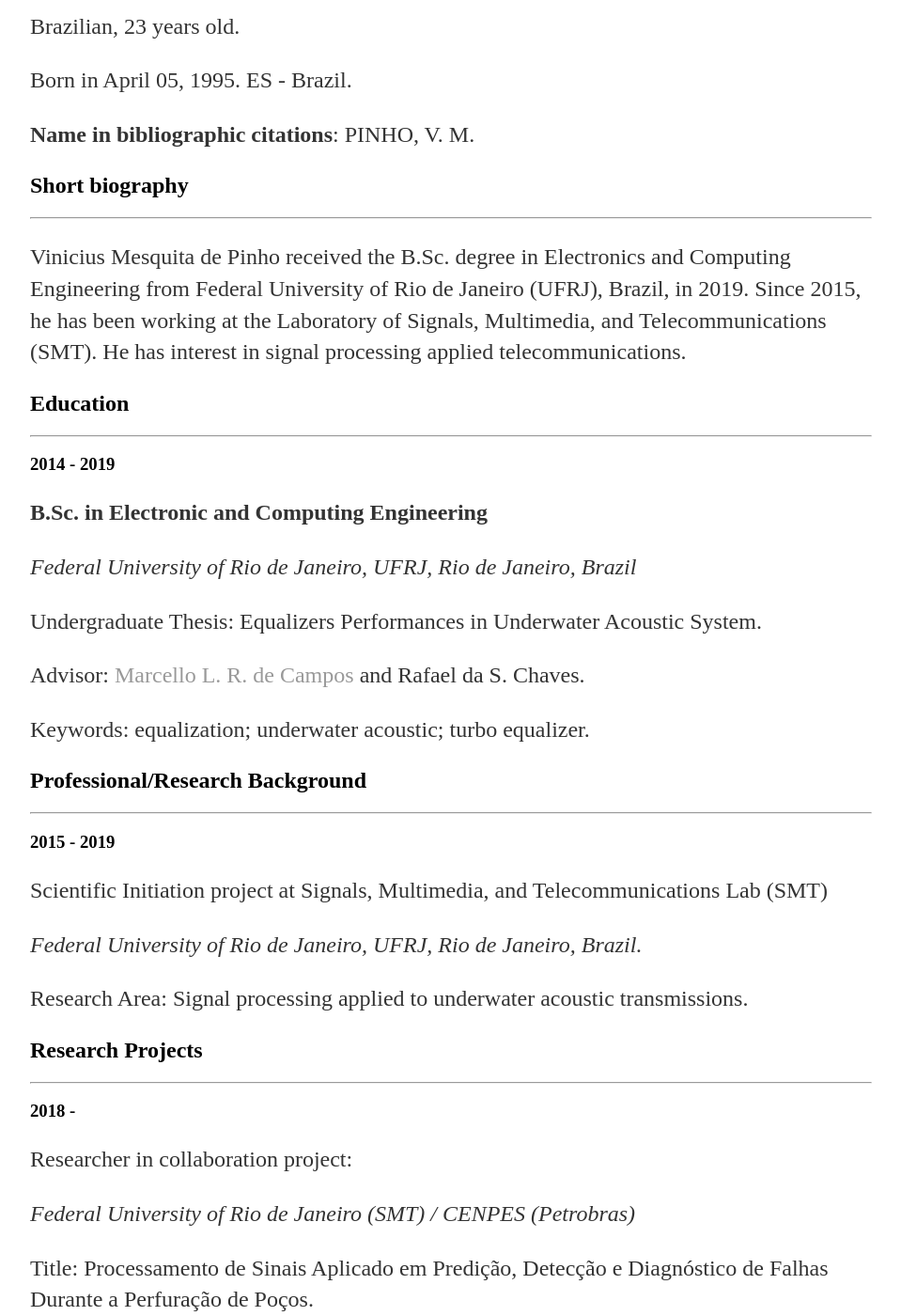
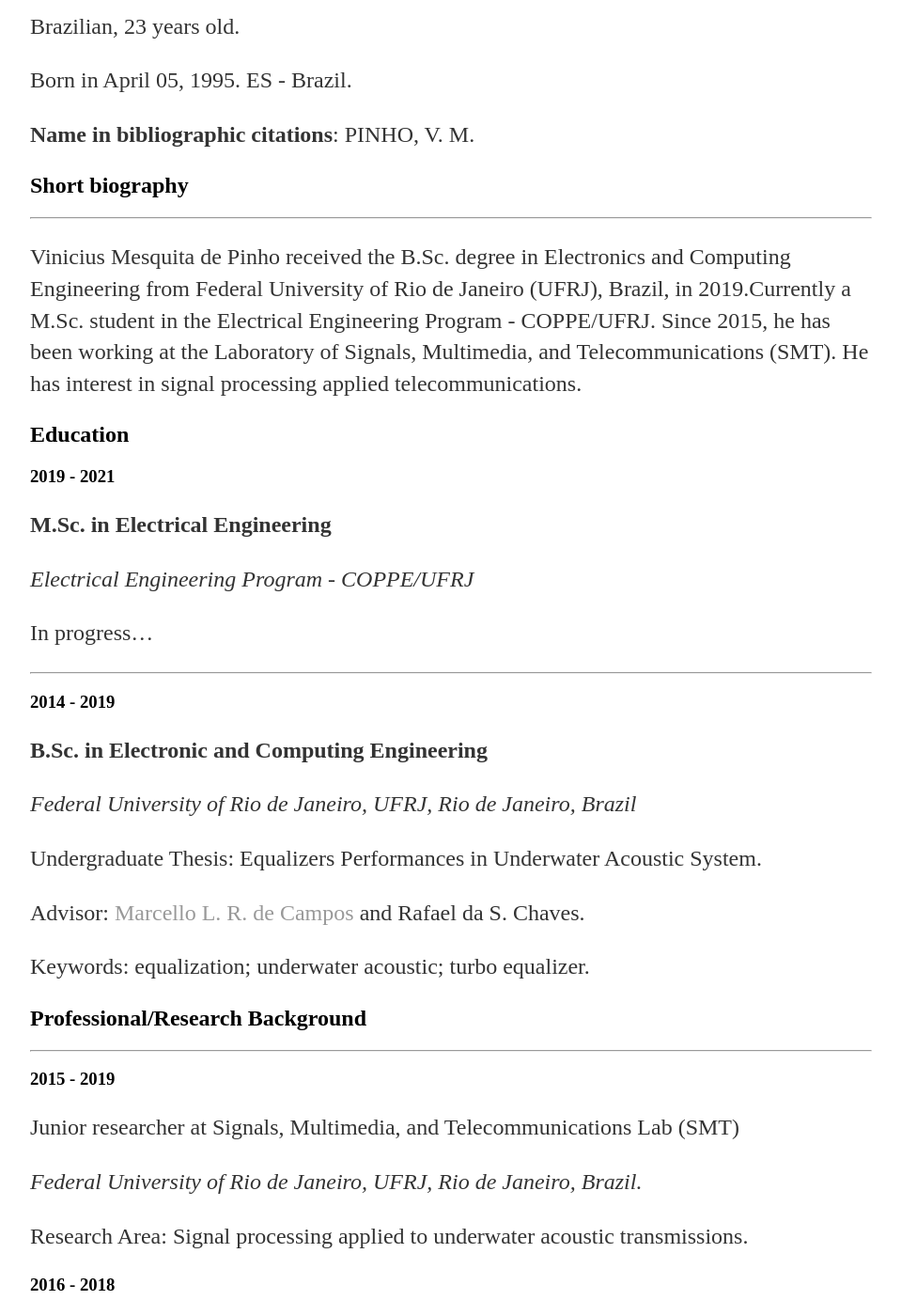
Before and after one commit to mesquita/mesquita.github.io, a Jekyll site: the page built from cv.md, in a window 1280 px wide and 1400 px high, scrolled down 677 px. Shown: the whole window at 94% size, without its empty margins (160-1119 px from the left). Built offline with Jekyll 4.4.1, drawn with Linux system fonts in a browser that asks for light colours; some of the changed text lies outside the part shown.

Commit message:
atualizado o cv

```diff
--- a/cv.md
+++ b/cv.md
@@ -31,9 +31,18 @@
 
 ## Short biography
 ---
-Vinicius Mesquita de Pinho received the B.Sc. degree in Electronics and Computing Engineering from Federal University of Rio de Janeiro (UFRJ), Brazil, in 2019. Since 2015, he has been working at the Laboratory of Signals, Multimedia, and Telecommunications (SMT). He has interest in signal processing applied telecommunications.
+Vinicius Mesquita de Pinho received the B.Sc. degree in Electronics and Computing Engineering from Federal University of Rio de Janeiro (UFRJ), Brazil, in 2019.Currently a M.Sc. student in the Electrical Engineering Program - COPPE/UFRJ. Since 2015, he has been working at the Laboratory of Signals, Multimedia, and Telecommunications (SMT). He has interest in signal processing applied telecommunications.
 
 ## Education
+
+### 2019 - 2021
+
+**M.Sc. in Electrical Engineering**
+
+*Electrical Engineering Program - COPPE/UFRJ*
+
+In progress...
+
 ---
 
 ### 2014 - 2019
@@ -54,11 +63,19 @@
 
 ### 2015 - 2019
 
-Scientific Initiation project at Signals, Multimedia, and Telecommunications Lab (SMT)
+Junior researcher at Signals, Multimedia, and Telecommunications Lab (SMT)
 
 *Federal University of Rio de Janeiro, UFRJ, Rio de Janeiro, Brazil.*
 
 Research Area: Signal processing applied to underwater acoustic transmissions.
+
+### 2016 - 2018
+
+Teacher Assistant
+
+*Eletrocnics and Computing Engineering Departament (DEL)*
+
+Linear Algebra II
 
 ## Research Projects
 ---
@@ -69,7 +86,8 @@
 
 *Federal University of Rio de Janeiro (SMT) / CENPES (Petrobras)*
 
-Title:  Processamento de Sinais Aplicado em Predição, Detecção e Diagnóstico de Falhas Durante a Perfuração de Poços.
+Title: Signal processing applied to prediction, detection a diagnostic of oil drilling processes.
+
 
 
 
@@ -86,3 +104,7 @@
 * [PINHO, V. M.](http://lattes.cnpq.br/2628435149154613); CHAVES, R. S. ; [CAMPOS, M. L. R.](http://lattes.cnpq.br/2402401592333107) . [On Equalization Performance in Underwater Acoustic Communication](https://www.researchgate.net/publication/326378250_On_Equalization_Performance_in_Underwater_Acoustic_Communication?_sg=54PA0udLekDiwv-VEnKBS3aCdjgjCkkhKXoEUotKK3GF-gwQksExU_i8FunUzEFTeqPfl4ehEyeqrw.DvOO58Cklc1ucky2V1sXcMAR3walp8-WoV_dpbF0RGBhBGaX_TeYVX3_gY7K8JtbigjEcyBg3xLHvFMiX2D4qg&_sgd%5Bnc%5D=1&_sgd%5Bncwor%5D=0). In: XXXVI SIMPÓSIO BRASILEIRO DE TELECOMUNICAÇÕES E PROCESSAMENTO DE SINAIS, 2018, Campina Grande - PB. ANAIS DO XXXVI SIMPÓSIO BRASILEIRO DE TELECOMUNICAÇÕES, 2018. v. 1.
 * [MARINS, M. A.](http://lattes.cnpq.br/4476862527285936) ; CHAVES, R. S. ; **[PINHO, V. M.](http://lattes.cnpq.br/2628435149154613 )** ; [CUNHA, R. A. F.](http://lattes.cnpq.br/2402401592333107) ; [CAMPOS, M. L. R.](http://lattes.cnpq.br/2402401592333107) . [Tackling Fingerprinting Indoor Localization Using the LASSO and the Conjugate Gradient Algorithms](https://www.researchgate.net/publication/312936131_Tackling_Fingerprinting_Indoor_Localization_Using_the_LASSO_and_the_Conjugate_Gradient_Algorithms?_sg=54PA0udLekDiwv-VEnKBS3aCdjgjCkkhKXoEUotKK3GF-gwQksExU_i8FunUzEFTeqPfl4ehEyeqrw.DvOO58Cklc1ucky2V1sXcMAR3walp8-WoV_dpbF0RGBhBGaX_TeYVX3_gY7K8JtbigjEcyBg3xLHvFMiX2D4qg&_sgd%5Bnc%5D=1&_sgd%5Bncwor%5D=0). In: XXXIV Simpósio Brasileiro de Telecomunicações e Processamento de Sinais, 2016, Santarém - PA. -, 2016.
 * [PINHO, V. M.](http://lattes.cnpq.br/2628435149154613); [CAMPOS, M. L. R.](http://lattes.cnpq.br/2402401592333107) ; [CUNHA, R. A. F.](http://lattes.cnpq.br/2402401592333107) . [O Método do Gradiente Conjugado Aplicado à Localização em Ambientes Fechados](https://www.researchgate.net/publication/325766189_O_Metodo_do_Gradiente_Conjugado_Aplicado_a_Localizacao_em_Ambientes_Fechados). In: XXXIII Simpósio Brasileiro de Telecomunicações, 2015, Juiz de Fora - MG. XXXIII Simpósio Brasileiro de Telecomunicações, 2015. v. 1. p. 597-598.
+
+2. Thesis
+Undergraduate Thesis:
+* [PINHO, V. M.](http://lattes.cnpq.br/2628435149154613); CHAVES, R. S.; [CAMPOS, M. L. R.](http://lattes.cnpq.br/2402401592333107). [ On Equalization Performance in Underwater Acoustic Communication System](https://www.researchgate.net/publication/331529947_On_Equalization_Performance_in_Underwater_Acoustic_Communication_System). Undergraduate Thesis, Federal University of Rio de Janeiro (UFRJ), Electronics and Computing Engineering Departament (DEL). February, 2019.
```
